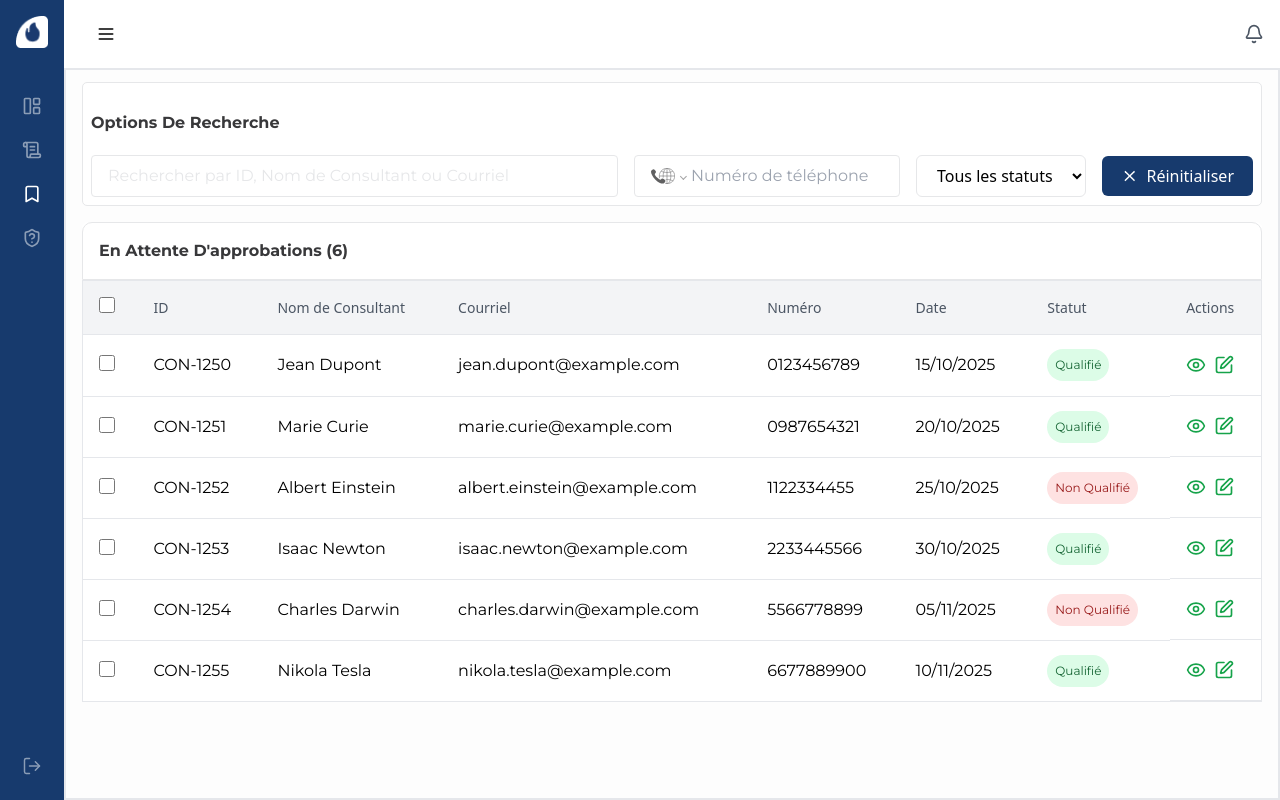
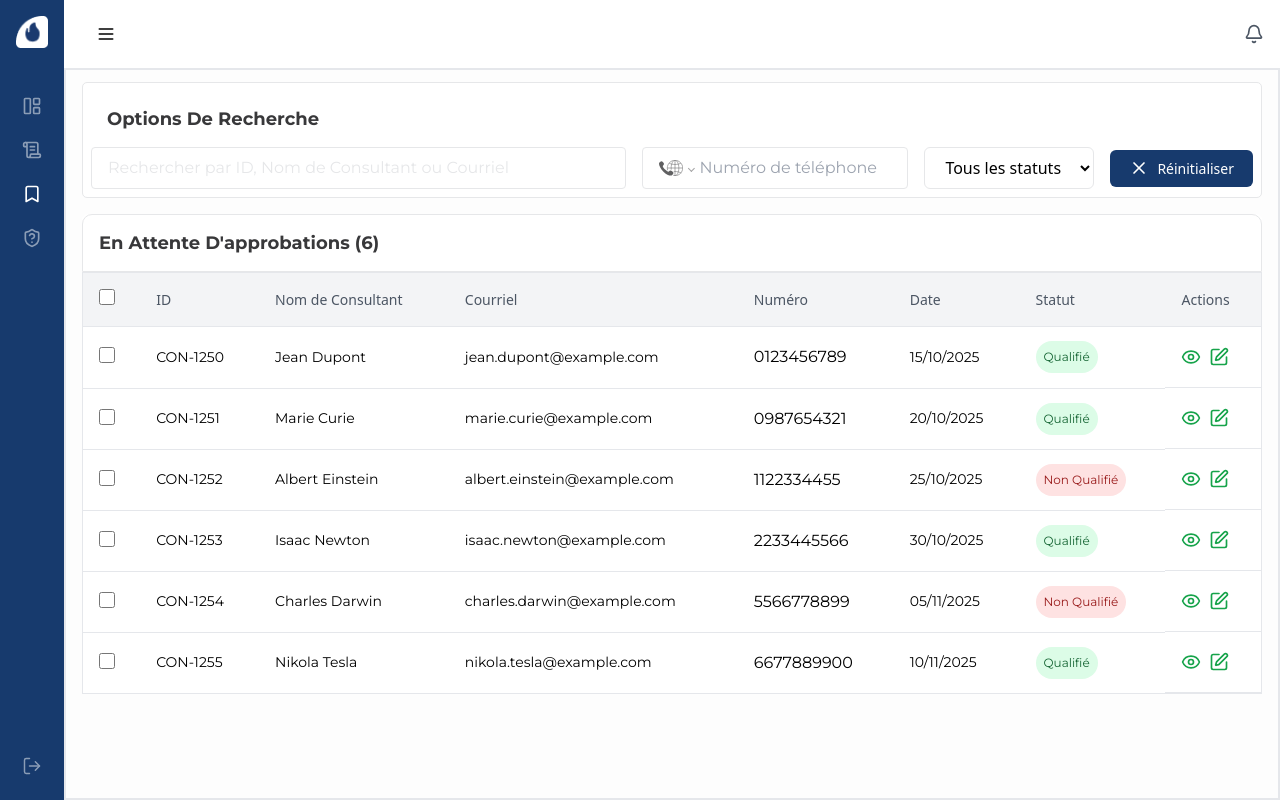
Before and after one commit to CTOFares/datamedconnect, a React (Vite) app: page /admin/consultant in a window 1280 px wide. Built offline with nearby package versions, Linux system fonts and the light colour scheme.

Commit message:
Text Size changed

```diff
--- a/src/pages/Admin/ConsultantAdmin.jsx
+++ b/src/pages/Admin/ConsultantAdmin.jsx
@@ -134,7 +134,7 @@ const ConsultantAdmin = () => {
     <div>
       <div className="bg-white border-[#E6E7E9] rounded-md w-full h-auto">
         <div className="justify-between border p-2 rounded-[5px] border-[#E6E7E9]">
-          <p className="text-[#38383A] font-montserrat py-5 text-[16px] font-semibold leading-[24px] capitalize">
+          <p className="text-[#38383A] font-montserrat p-4 text-[18px] font-semibold leading-[24px] capitalize">
             Options de recherche
           </p>
           <div className="flex justify-between gap-4 items-center">
@@ -176,14 +176,14 @@ const ConsultantAdmin = () => {
               className="flex w-[151px] h-full items-center justify-center gap-2 rounded-md bg-[#173A6D] px-[19px] py-2 text-white"
             >
               <X size={20} />
-              <span className="text-[16px]">Réinitialiser</span>
+              <span className="text-[14px]">Réinitialiser</span>
             </button>
           </div>
         </div>
       </div>
       <div className="mt-4 bg-white rounded-md">
         <div className="flex justify-between border p-2 rounded-tl-[10px] rounded-tr-[10px] border-[#E6E7E9]">
-          <p className="text-[#38383A] font-montserrat p-2 text-[16px] font-semibold leading-[24px] capitalize">
+          <p className="text-[#38383A] font-montserrat p-2 text-[18px] font-semibold leading-[24px] capitalize">
             En attente d'approbations ({filteredAprobation.length})
           </p>
           {isAnyRowSelected && (
@@ -247,7 +247,7 @@ const ConsultantAdmin = () => {
               <tbody>
                 {filteredAprobation.map((approval, index) => (
                   <tr key={index} className="hover:bg-gray-50">
-                    <td className="py-3 px-4 border-b">
+                    <td className="py-2 px-4 border-b">
                       <input
                         type="checkbox"
                         className="w-4 h-4 text-blue-600 border-gray-300 rounded"
@@ -255,19 +255,19 @@ const ConsultantAdmin = () => {
                         onChange={() => handleCheckboxChange(approval.id)}
                       />
                     </td>
-                    <td className="py-3 px-4 border-b font-montserrat">
+                    <td className="py-3 px-4 text-[14px] border-b font-montserrat">
                       {approval.id}
                     </td>
-                    <td className="py-3 px-4 border-b font-montserrat">
+                    <td className="py-3 px-4 text-[14px] border-b font-montserrat">
                       {approval.NomDeConsultant}
                     </td>
-                    <td className="py-3 px-4 border-b font-montserrat">
+                    <td className="py-3 px-4 text-[14px] border-b font-montserrat">
                       {approval.Email}
                     </td>
                     <td className="py-3 px-4 border-b font-montserrat">
                       {approval.Numero}
                     </td>
-                    <td className="py-3 px-4 border-b font-montserrat">
+                    <td className="py-3 px-4 text-[14px] border-b font-montserrat">
                       {approval.Date}
                     </td>
                     <td className="py-3 px-4 border-b">
```
